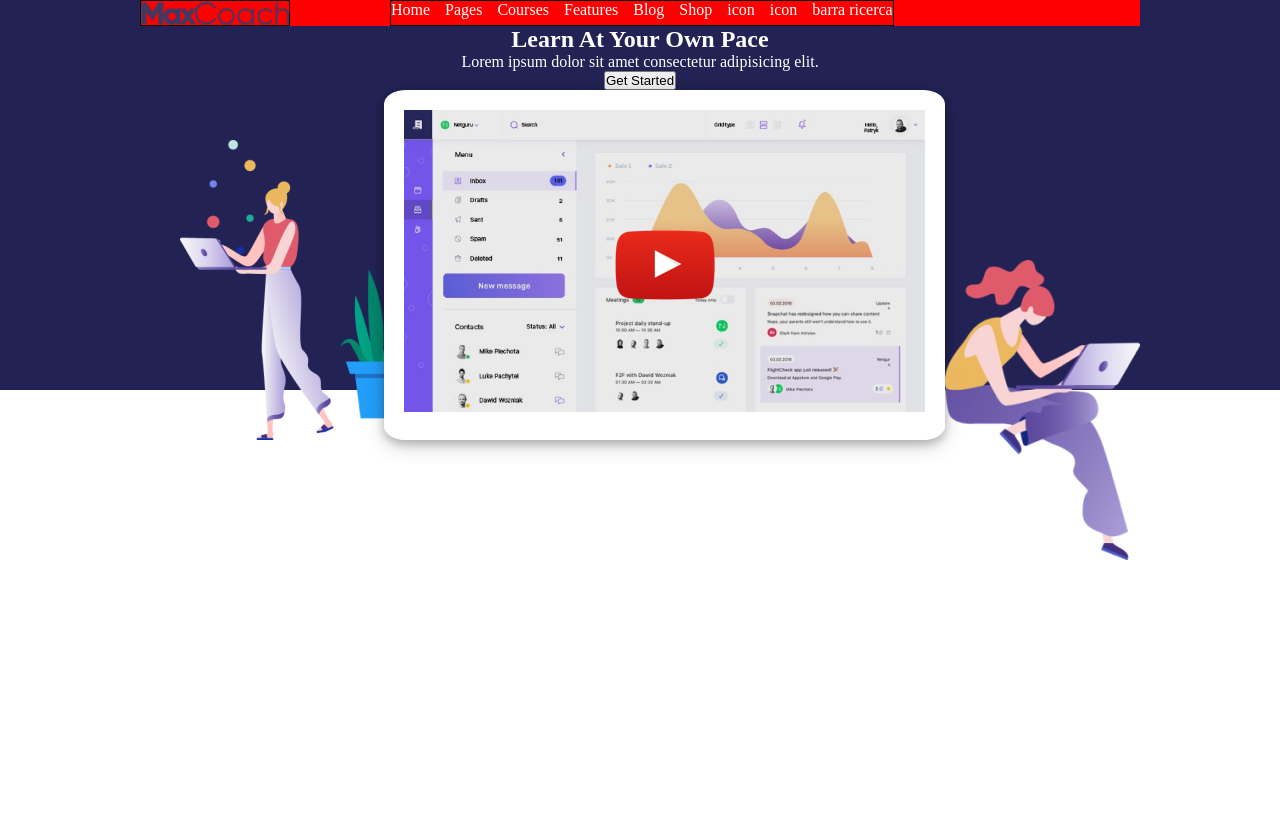
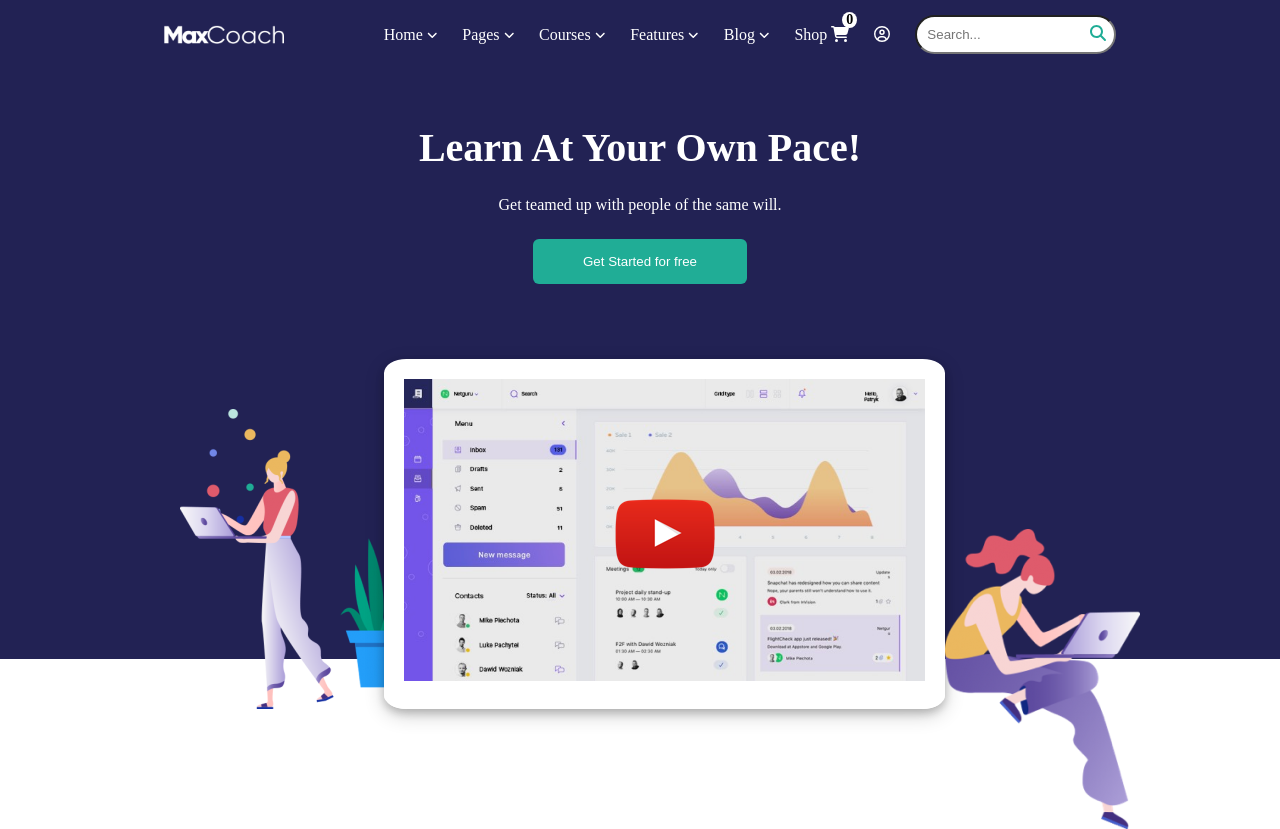
Before and after one commit to SabrinaGiancaspr/proj-html-vuejs, a Vue app: page / in a window 1280 px wide. Before the commit the page ends 800 px from the top, so only its background shows below. Built offline with nearby package versions, Linux system fonts and the light colour scheme.

Commit message:
add style header/ hero

```diff
--- a/src/App.vue
+++ b/src/App.vue
@@ -3,12 +3,19 @@ import AppHeader from "./components/AppHeader.vue"
 export default{
   components: {
     AppHeader
+  },
+  data(){
+    return{
+      links: ["Home", "Pages", "Courses", "Features", "Blog"],
+    }
+
   }
 }
+
 </script>
 
 <template>
-    <AppHeader />
+    <AppHeader :links="links" />
 </template>
 
 <style lang="scss">
--- a/src/components/AppHeader.vue
+++ b/src/components/AppHeader.vue
@@ -1,13 +1,17 @@
 <script >
 export default {
+  props: {
+    links: Array,
+  },
   data() {
     return {
-      links: ["Home", "Pages", "Courses", "Features", "Blog", "Shop"],
-      logo: "/dark-logo.png",
+      icons: [["fas"], ["angle-down"]],
+      logo: "/light-logo.png",
       heroPoster: "/home-6-hero-poster-final.jpg",
       youtubeImg: "icon-youtube-play.png",
       personLeft: "/home-6-hero-left-person-244x300.png",
-      personRight: "/home-6-hero-right-person-195x300.png"
+      personRight: "/home-6-hero-right-person-195x300.png",
+
     }
   }
 }
@@ -18,30 +22,35 @@ export default {
     <div class=" header-container">
       <!-- navbar  -->
       <nav class="navbar container">
-        <figure class="logo debug">
-          <img :src="logo" alt="">
+        <figure class="logo-nav">
+          <img class="logo" :src="logo" alt="">
         </figure>
-        <ul class="nav-links debug">
-          <li v-for="link in links"> <a href="#">{{ link }}</a></li>
-          <li><a href="#">icon</a></li>
-          <li><a href="#">icon</a></li>
-          <li><a href="#">barra ricerca</a>
+        <ul class="nav-links">
+          <li v-for="(link, index) in links" :key="index">
+            <a href="#">{{ link }}  <font-awesome-icon class="angle-down" icon="fas fa-angle-down" /></a>
           </li>
-          <!-- ciclo-for  -->
-
+          <li class="shop">
+            <a href="#">Shop
+              <span class="cart-badge">0</span>
+              <font-awesome-icon class="cart-icon" icon="fas fa-cart-shopping" /></a>
+          </li>
+          <li><font-awesome-icon icon="far fa-circle-user" /></li>
+          <li class="search-bar">
+            <input type="text" placeholder="Search..." class="input-with-icon">
+            <font-awesome-icon class="input-icon" icon="fas fa-magnifying-glass" />
+          </li>
         </ul>
       </nav>
     </div>
     <!-- title  -->
     <section class="container">
       <div class="intro">
-        <h1>Learn At Your Own Pace</h1>
-        <p>Lorem ipsum dolor sit amet consectetur adipisicing elit. </p>
-        <button>Get Started</button>
+        <h1 class="title">Learn At Your Own Pace!</h1>
+        <p>Get teamed up with people of the same will. </p>
+        <button class="btn btn-header">Get Started for free</button>
         <div class="hero-img">
           <img class="person-img-left" :src="personLeft" alt="">
           <figure class="hero-poster">
-
             <img class="hero-img" :src="heroPoster" alt="">
             <img class="youtube-img" :src="youtubeImg" alt="">
           </figure>
@@ -58,25 +67,76 @@ export default {
 
 .header {
   background-color: $header-color;
-  // display: flex;
+  padding-top: 15px;
   justify-content: center;
   color: white;
 }
 
 .navbar {
-  background-color: red;
+  background-color: $header-color;
   display: flex;
   width: 1000px;
+  justify-content: center;
+
+  .logo-nav {
+    justify-content: center;
+    align-items: center;
+    display: flex;
+    margin-right: 100px;
 
     .logo {
-    max-width: 150px;
-    display: flex;
-    margin-right: 100px;
+      max-width: 120px;
+      height: auto;
     }
+  }
+
 
   .nav-links {
     display: flex;
-    gap: 15px;
+    gap: 25px;
+    align-items: center;
+    position: relative;
+
+    .shop {
+      position: relative;
+    }
+
+    .cart-badge {
+      position: absolute;
+      top: -14px;
+      right: -8px;
+      background-color: white;
+      color: black;
+      border-radius: 50%;
+      font-weight: bold;
+      aspect-ratio: 1;
+      width: 15px;
+      display: flex;
+      justify-content: center;
+      align-items: center;
+      font-size: 14px;
+    }
+
+    .angle-down {
+      font-size: 12px;
+    }
+
+    .search-bar {
+      position: relative;
+
+      .input-with-icon {
+        padding: 10px;
+        border-radius: 20px;
+      }
+
+      .input-icon {
+        position: absolute;
+        right: 10px;
+        color: black;
+        top: 10px;
+        color: #20AD96;
+      }
+    }
   }
 }
 
@@ -84,21 +144,34 @@ export default {
   display: flex;
   align-items: center;
   flex-direction: column;
+  gap: 25px;
 
-.hero-img{
+  .title{
+    font-size: 40px;
+    margin-top: 70px;
+  }
+
+  .btn-header{
+    margin-bottom: 50px;
+  }
+  .hero-img {
     display: flex;
     position: relative;
     width: 100%;
+
+
     .person-img-left {
       position: relative;
       left: 40px;
       top: 50px;
     }
-  .person-img-right{
+
+    .person-img-right {
       position: relative;
       top: 170px;
     }
   }
+
   .hero-poster {
     position: relative;
     border: 20px solid white;
--- a/src/main.js
+++ b/src/main.js
@@ -8,11 +8,14 @@ import { library } from '@fortawesome/fontawesome-svg-core'
 import { FontAwesomeIcon } from '@fortawesome/vue-fontawesome'
 
 /* import specific icons */
-import { faUserSecret } from '@fortawesome/free-solid-svg-icons'
+import { faAngleDown, faCartShopping, faMagnifyingGlass} from '@fortawesome/free-solid-svg-icons'
+import { faUserCircle } from '@fortawesome/free-regular-svg-icons'
+
+
 
 
 
 /* add icons to the library */
-library.add(faUserSecret)
+library.add(faAngleDown, faCartShopping,faUserCircle,faMagnifyingGlass )
 
 createApp(App).component('font-awesome-icon', FontAwesomeIcon).mount('#app')
--- a/src/style/general.scss
+++ b/src/style/general.scss
@@ -28,3 +28,14 @@ img{
     max-width: 1000px;
     margin: 0 auto;
 }
+
+// btn
+
+.btn{
+    padding:15px 50px;
+    border-radius: 6px;
+    background-color: #20AD96;
+    color: white;
+    border: none;
+
+}
```
Lines whose indentation alone changed are shown as unchanged.
